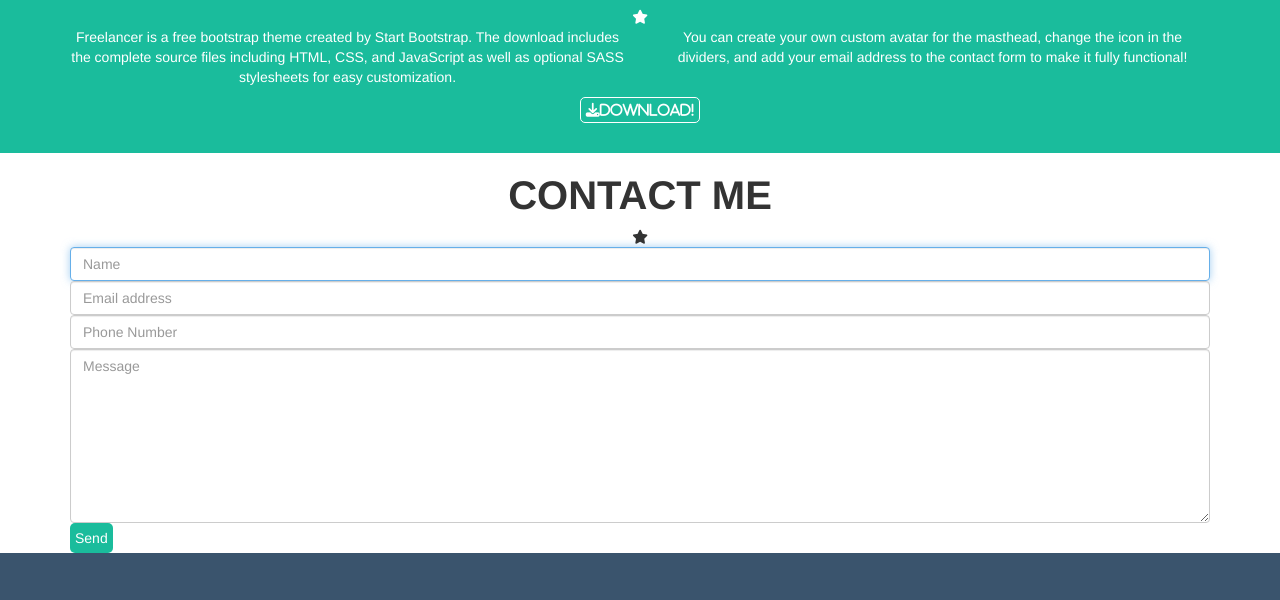
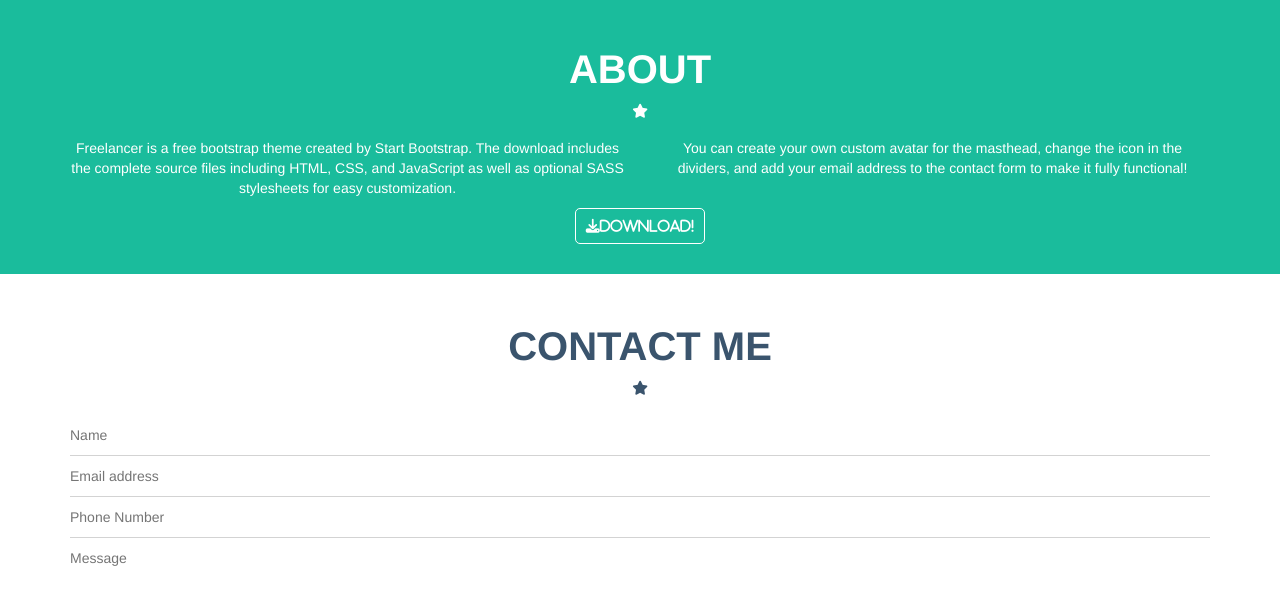
Before and after one commit to marcocaffarelli/html-css-bootstrap-freelancer, a plain HTML site: page index.html in a window 1280 px wide. Shown: the part 1026-1626 px from the top of the page. Drawn offline with nearby package versions, Linux system fonts and the light colour scheme.

Commit message:
Modificata la sezione contact
Modificati i bordi degli input

```diff
--- a/css/style.css
+++ b/css/style.css
@@ -15,6 +15,10 @@
 
 .bc_green, .bc_blue, .bc_darkblue{
   color: white;
+}
+
+.c_blue{
+  color: #3A546D;
 }
 
 .mt_30{
@@ -57,6 +61,11 @@
 h2{
   font-size: 40px;
   font-weight: bolder;
+  padding-top: 30px;
+}
+
+.fa-star{
+  padding-bottom: 20px;
 }
 /* portfolio */
 .card{
@@ -92,11 +101,23 @@ h2{
 .download i{
   border: 1px solid white;
   border-radius: 5px;
-  padding: 5px;
+  padding: 10px;
   margin-bottom: 30px;
 }
 
 /* contact */
+
+.border_line{
+  border: none;
+  border-bottom: 1px solid lightgrey;
+  width: 100%;
+  padding: 10px 0;
+}
+
+#message{
+  padding-bottom: 50px;
+}
+
 
 .contact button{
   background-color: #1ABC9C;
@@ -104,6 +125,7 @@ h2{
   padding: 5px;
   border-radius: 5px;
   border:none;
+  margin-bottom: 30px;
 }
 
 /* footer */
@@ -114,6 +136,10 @@ h2{
   padding: 10px;
 }
 
+.bc_blue a{
+  color: #1ABC9C;
+}
+
 .bc_darkblue p{
   font-size: 10px;
 }
--- a/index.html
+++ b/index.html
@@ -61,7 +61,7 @@
     <!-- main -->
     <main>
       <!-- portfolio -->
-      <section class="portfolio text-center">
+      <section class="portfolio text-center c_blue">
         <div class="container">
           <div class="row">
             <h2>PORTFOLIO</h2>
@@ -146,17 +146,17 @@
       <!-- /about -->
 
       <!-- contact -->
-      <section class="contact">
+      <section class="contact  c_blue">
         <div class="container">
           <form class="form-signin">
             <div class="text-center">
               <h2>CONTACT ME</h2>
               <i class="fas fa-star"></i>
             </div>
-            <input type="text" class="form-control" placeholder="Name" required autofocus>
-            <input type="email" class="form-control" placeholder="Email address" required>
-            <input type="text" class="form-control" placeholder="Phone Number" required>
-            <textarea name="name" rows="8" cols="80" placeholder="Message" class="form-control"></textarea>
+            <input type="text" class="border_line" placeholder="Name">
+            <input type="email" class="border_line" placeholder="Email address" required>
+            <input type="text" class="border_line" placeholder="Phone Number" required>
+            <textarea id="message" class="border_line"  name="name" crows="8" cols="80" placeholder="Message" class="form-control"></textarea>
             <button type="submit">Send</button>
           </form>
         </div>
```
